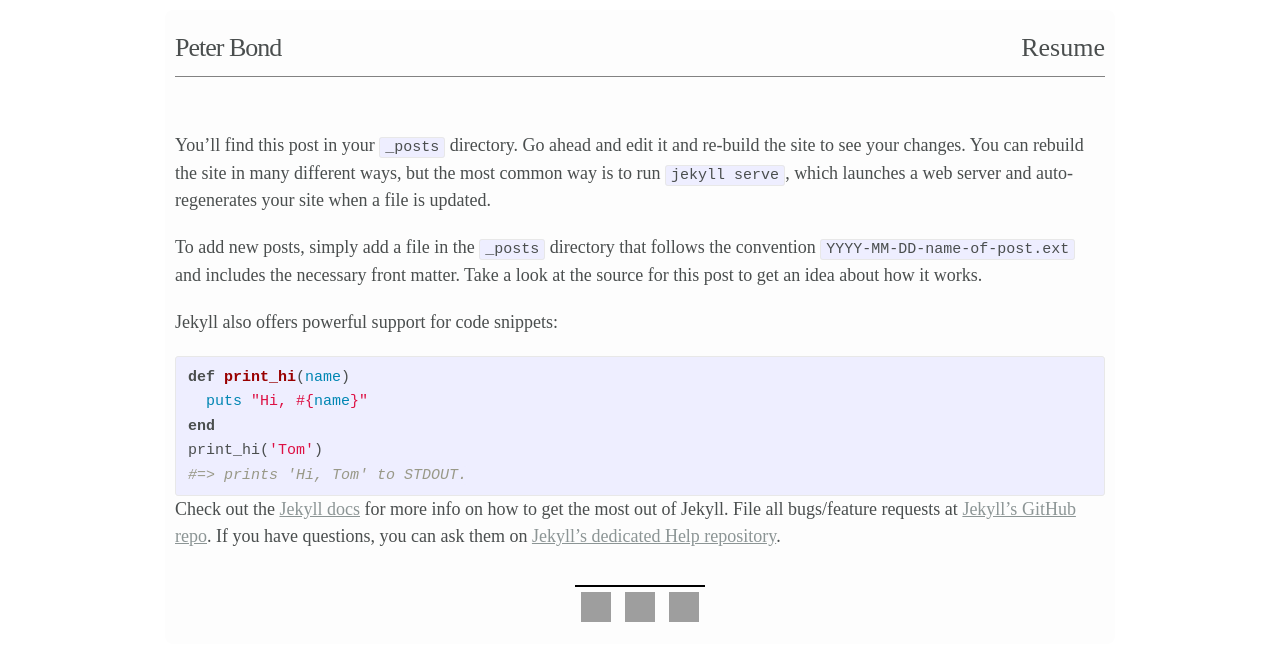
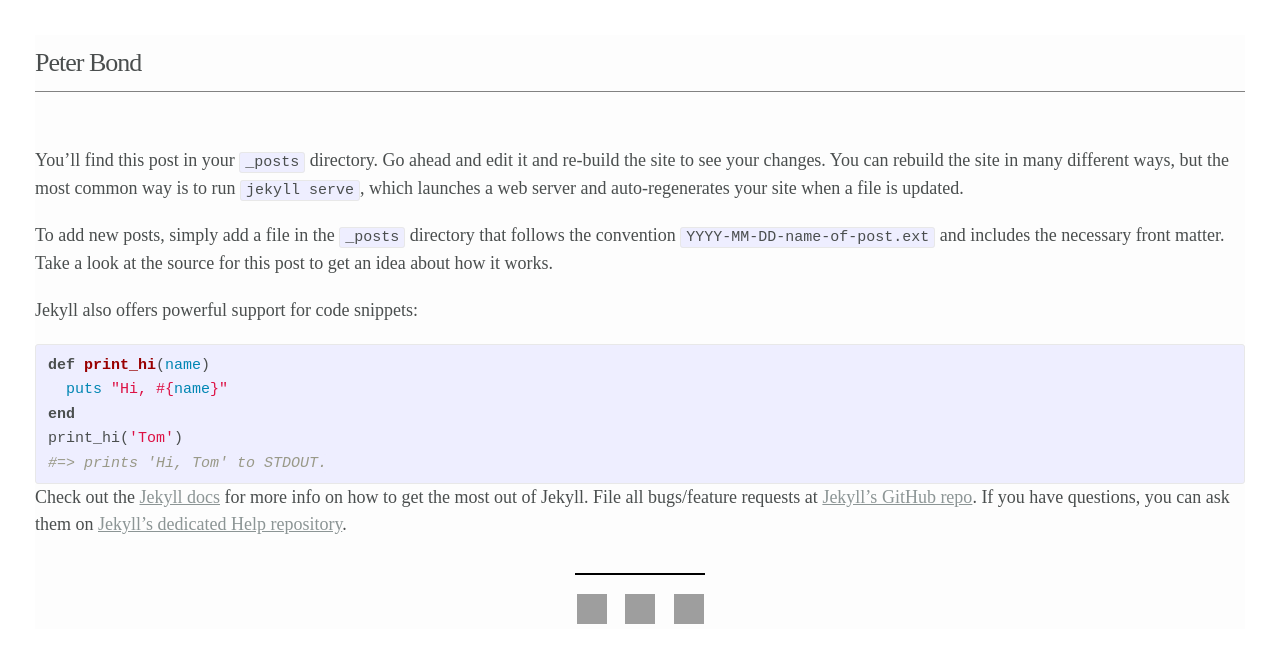
Before and after one commit to massivebond/bondfix, a Jekyll site: the page built from _posts/2015-02-18-welcome-to-jekyll.markdown, in a window 1280 px wide. Shown: the top 663 px of the page. Built offline with Jekyll 4.4.1, drawn with Linux system fonts in a browser that asks for light colours; nearby versions of some CDN libraries; some web fonts are replaced; grey boxes are pictures that could not be loaded.

Commit message:
Tues Afternoon

```diff
--- a/_includes/footer.html
+++ b/_includes/footer.html
@@ -1,6 +1,8 @@
 <div id="underline"></div></div>
 <div class="socialcon">
-    <a href="http://www.facebook.com/massivebond" title="facebook" target="_blank"><div class="facebook"></div></a>
-    <a href="http://www.linkedin.com/in/peterjbond/" title="linkedin" target="_blank"><div class="linkedin"></div></a>
-    <a href="https://plus.google.com/110713910342059540660/about" title="google" target="_blank"><div class="google"></div></a>
+  <ul>
+    <li><a href="http://www.facebook.com/massivebond" title="facebook" target="_blank"><div class="facebook">Facebook</div></a>
+    <li><a href="http://www.linkedin.com/in/peterjbond/" title="linkedin" target="_blank"><div class="linkedin">Linked In</div></a>
+    <li><a href="https://plus.google.com/110713910342059540660/about" title="google" target="_blank"><div class="google">Google Plus</div></a>
+  </ul>
 </div>
--- a/_includes/header.html
+++ b/_includes/header.html
@@ -5,12 +5,6 @@
     <a class="site-title" href="{{ site.baseurl }}/">{{ site.title }}</a>
 
     <nav class="site-nav">
-      <a href="#" class="menu-icon">
-        <svg viewBox="0 0 18 15">
-          <path fill="#424242" d="M18,1.484c0,0.82-0.665,1.484-1.484,1.484H1.484C0.665,2.969,0,2.304,0,1.484l0,0C0,0.665,0.665,0,1.484,0 h15.031C17.335,0,18,0.665,18,1.484L18,1.484z"/>
-          <path fill="#424242" d="M18,7.516C18,8.335,17.335,9,16.516,9H1.484C0.665,9,0,8.335,0,7.516l0,0c0-0.82,0.665-1.484,1.484-1.484 h15.031C17.335,6.031,18,6.696,18,7.516L18,7.516z"/>
-          <path fill="#424242" d="M18,13.516C18,14.335,17.335,15,16.516,15H1.484C0.665,15,0,14.335,0,13.516l0,0 c0-0.82,0.665-1.484,1.484-1.484h15.031C17.335,12.031,18,12.696,18,13.516L18,13.516z"/>
-        </svg>
       </a>
 
       <div class="trigger">
--- a/_sass/_base.scss
+++ b/_sass/_base.scss
@@ -3,7 +3,6 @@
  */
 
  html { background: #fff; padding: 10px; }
- body { background: #fff; padding: 10px; margin: 0 auto; max-width: 950px; border-radius: 8px; font-family: $base-font-family; }
  h1,p { text-align: center; font-family: $base-font-family; padding-bottom: 20px; }
  p { text-align: left; font-size: 18px; font-family: $base-font-family;} p, a { color: #8C9595; }
  hr { height: 0; background: none; border: none; border-bottom: 1px solid #ddd; margin: 10px 0; }
@@ -14,6 +13,7 @@
  * Basic styling
  */
 body {
+    margin: 25px;
     font-family: $base-font-family;
     font-size: $base-font-size;
     line-height: $base-line-height;
--- a/_sass/_layout.scss
+++ b/_sass/_layout.scss
@@ -4,7 +4,6 @@
  * Site header
  */
 .site-header {
-    font-family: $base-font-family;
     border-bottom: 1px solid $grey-color;
     min-height: 56px;
     margin-bottom: 55px;
@@ -13,7 +12,6 @@
 }
 
 .site-title {
-    font-family: $base-font-family;
     color: #4A4E4E;
     font-size: 26px;
     line-height: 56px;
@@ -65,10 +63,6 @@
             padding-top: 10px;
             text-align: center;
 
-            > svg {
-                width: 18px;
-                height: 15px;
-
                 path {
                     fill: $grey-color-dark;
                 }
@@ -90,7 +84,7 @@
             padding: 5px 10px;
         }
     }
-}
+
 
 @include media-query($on-laptop) {
     .footer-col-1,
@@ -122,11 +116,10 @@
  	width: 100%;
  }
 
- #topbar h1 { text-align: left; margin: auto; font-family: $base-font-family; font-size: 30px; }
- #topbar h2 { margin-top: -10px;  font-family: $base-font-family; font-size: 21px; }
+ #topbar h1 { text-align: left; margin: auto; font-size: 30px; }
+ #topbar h2 { margin-top: -10px; font-size: 21px; }
 
  #restitle {
- 	font-family: $base-font-family;
  	margin-bottom: 15px;
  }
 
@@ -139,22 +132,21 @@
 	width: 25px;
  }
 
- #restitle h2 { margin: auto;  font-family: $base-font-family; font-size: 35px; color: #4A4E4E; }
- #restitle p {  text-align: left; margin: auto; font-family: $base-font-family; font-size: 25px; }
+ #restitle h2 { margin: auto; font-size: 35px; color: #4A4E4E; }
+ #restitle p {  text-align: left; margin: auto; font-size: 25px; }
 
  #job {
   margin-bottom: 15px;
  }
 
- #job p { text-align: left; margin: auto;  font-family: $base-font-family; }
- #job h2 { font-size: 25px; min-width: 500px; color: #6C7070;  font-family: $base-font-family; }
- #job h3 { font-weight: bold; font-size: 18px; display: inline; color: #6C7070; white-space: nowrap; font-family: $base-font-family; }
- #job span { float: right; font-size: 25px; color: #6C7070; font-family: $base-font-family; }
+ #job p { text-align: left; margin: auto; }
+ #job h2 { font-size: 25px; min-width: 500px; color: #6C7070; }
+ #job h3 { font-weight: bold; font-size: 18px; display: inline; color: #6C7070; white-space: nowrap; }
+ #job span { float: right; font-size: 25px; color: #6C7070; }
 
 
 .page-heading {
    font-size: 20px;
-   font-family: $base-font-family;
 }
 
 .post-list {
@@ -254,8 +246,7 @@
 .facebook {
   display: inline-block;
 	background-image: url("http://i57.tinypic.com/30ws4fo.png");
-
-
+  text-indent: -9999px;
 	height: 30px;
 	width: 30px;
 	margin: 5px;
@@ -263,7 +254,6 @@
 }
 .facebook:hover {
 	background-position: 0px -30px;
-	box-shadow: 0px 0px 4px 1px rgba(0,0,0,0.8);
 }
 
 .google {
@@ -272,36 +262,55 @@
 	height: 30px;
 	width: 30px;
 	margin: 5px;
-	-webkit-transition: all ease 0.3s;
-	-moz-transition: all ease 0.3s;
-	-o-transition: all ease 0.3s;
-	-ms-transition: all ease 0.3s;
 	transition: all ease 0.3s;
+  text-indent: -9999px;
 }
+
 .google:hover {
 	background-position: 0px -30px;
-	box-shadow: 0px 0px 4px 1px rgba(0,0,0,0.8);
 	}
+
 .linkedin {
   display: inline-block;
 	background-image: url("http://oi57.tinypic.com/9va6nb.jpg");
 	height: 30px;
 	width: 30px;
 	margin: 5px;
-	-webkit-transition: all ease 0.3s;
-	-moz-transition: all ease 0.3s;
-	-o-transition: all ease 0.3s;
-	-ms-transition: all ease 0.3s;
 	transition: all ease 0.3s;
+  text-indent: -9999px;
 }
+
 .linkedin:hover {
 	background-position: 0px -30px;
-	box-shadow: 0px 0px 4px 1px rgba(0,0,0,0.8);
 }
 
 .socialcon {
   margin-left: auto;
   margin-right: auto;
-  width: 304px;
   text-align: center;
 }
+
+
+.socialcon li {
+  white-space: nowrap;
+  overflow: hidden;
+  display: inline;
+  margin: 2px;
+  list-style-type: none;
+}
+
+.socialcon a {
+   line-height: 0;
+   font-size: 0;
+   color: transparent;
+}
+
+#liskills
+{
+  font-size: 22px;
+}
+
+#liskills li
+{
+  margin-left: 20px;
+}
```
Also changed, not shown: resume.html (+15 -7 lines), 5 other files.
